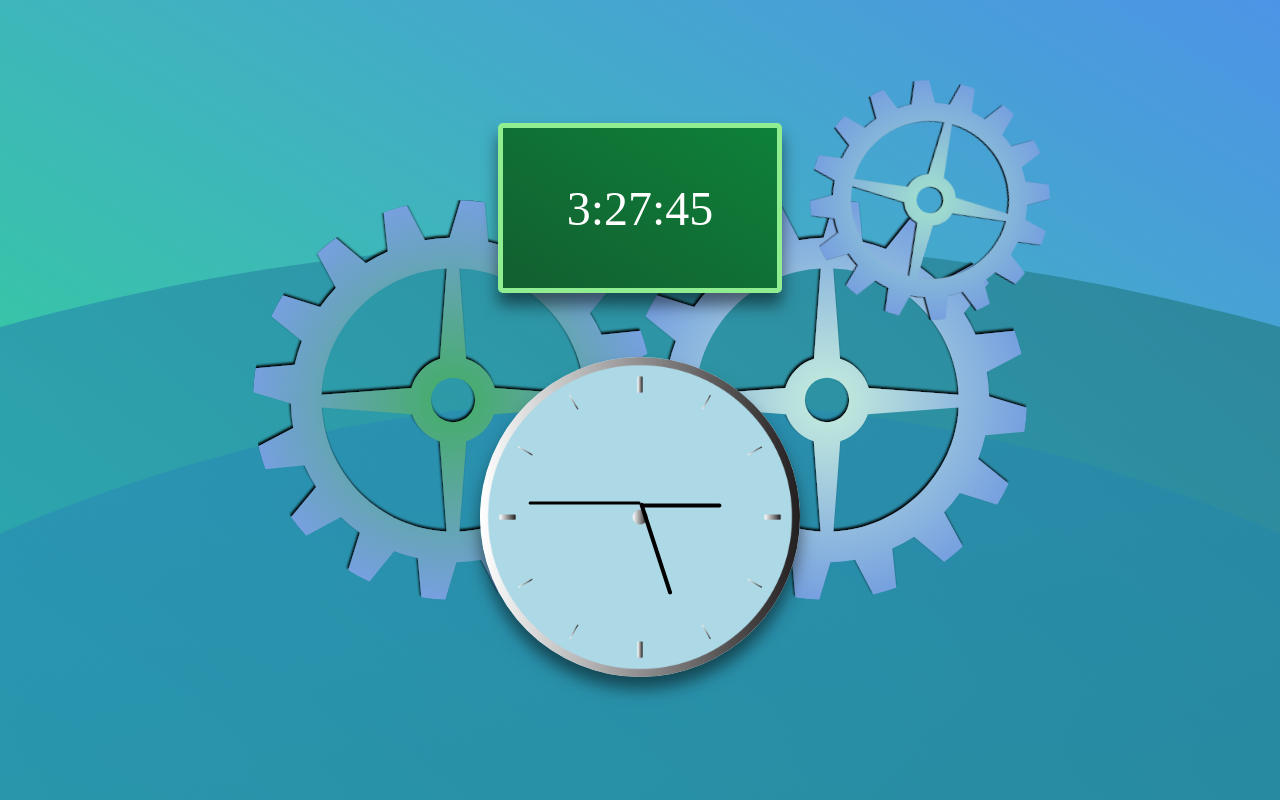
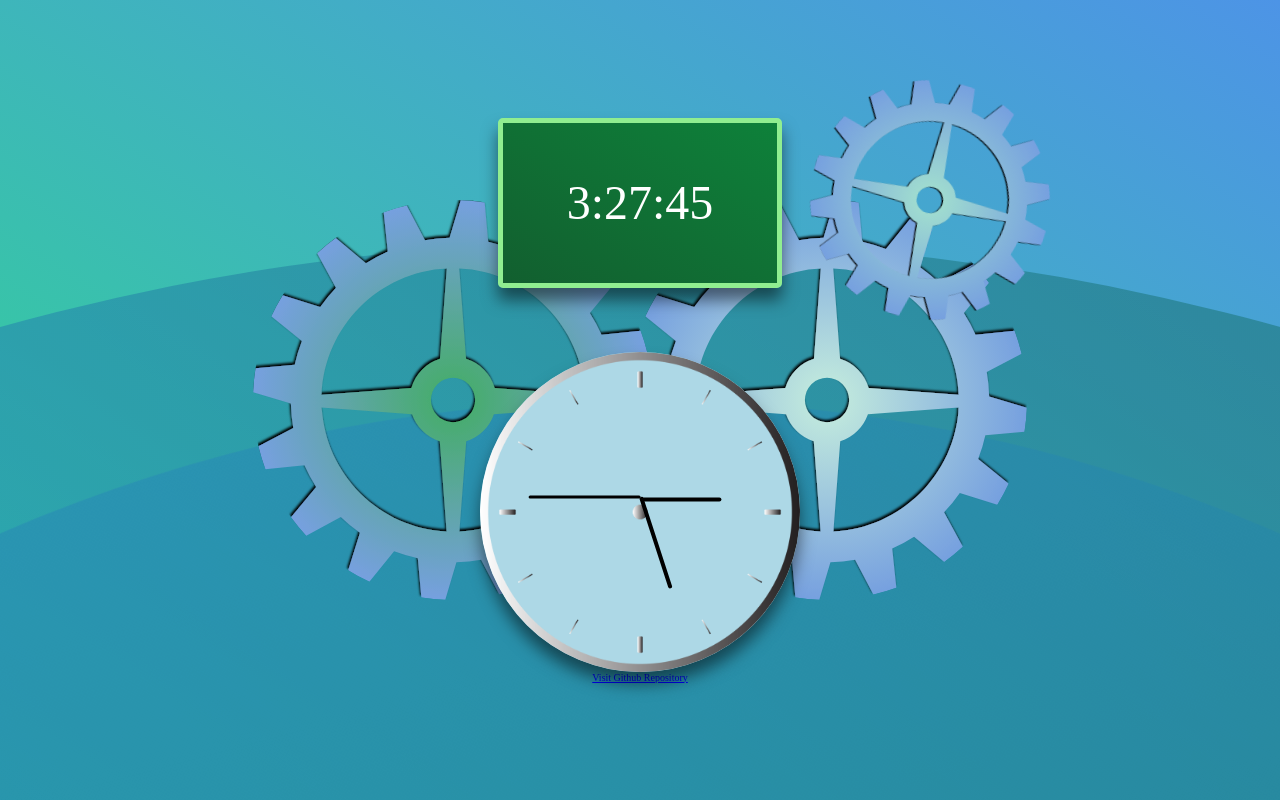
Before and after one commit to clifhodges13/clock, a plain HTML site: page index.html in a window 1280 px wide. Shown: the top 800 px of the page. Drawn offline with Linux system fonts and the light colour scheme.

Commit message:
added repo link

```diff
--- a/index.html
+++ b/index.html
@@ -98,6 +98,12 @@
     <div class="second-hand"></div>
   </div>
 
+  <div class="github">
+    <a href="https://github.com/clifhodges13/clock">
+      <p>Visit Github Repository</p>
+    </a>
+  </div>
+
   <script type="text/javascript" src="app.js"></script>
 </body>
 </html>
```
